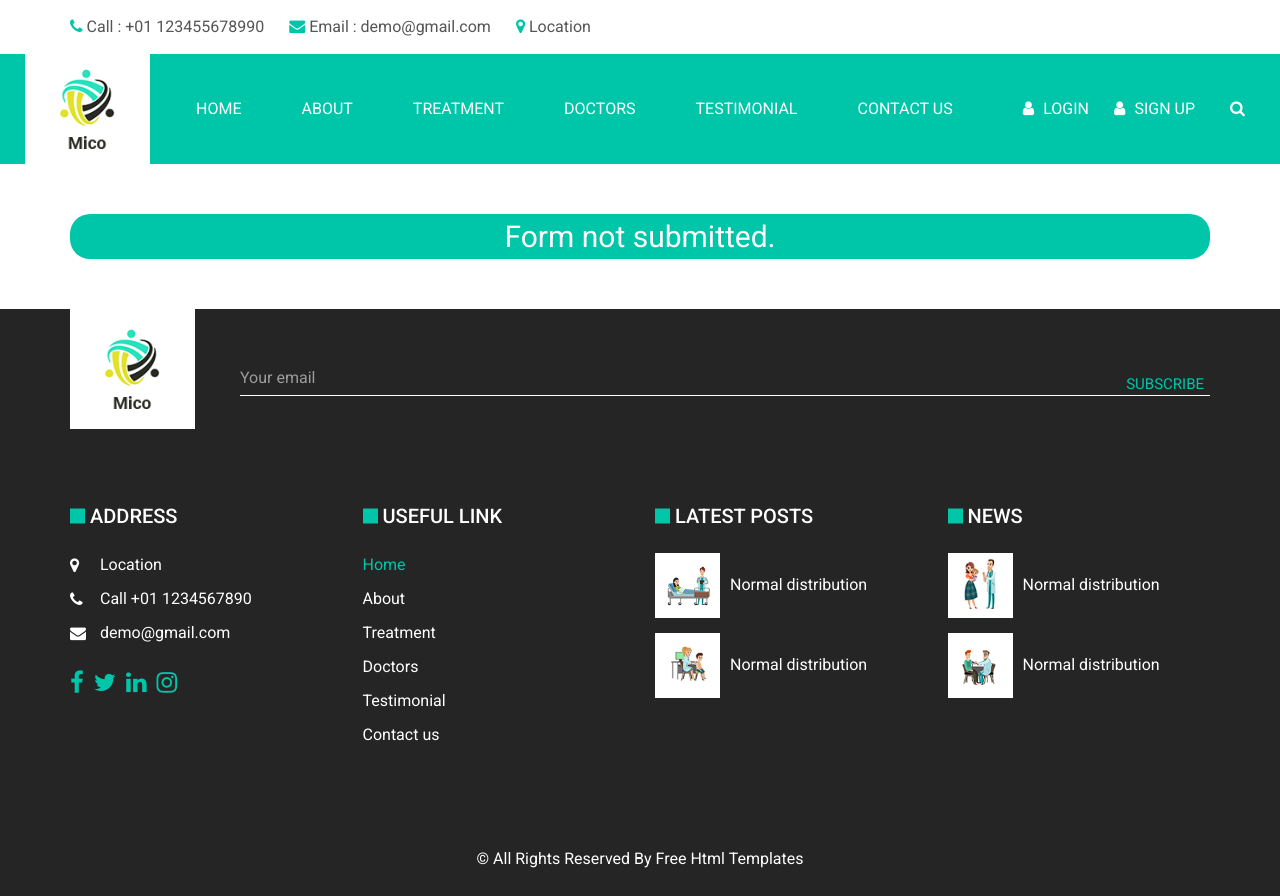
After one commit to IrenaStu/Mico-project, a PHP site: page /page.php in a window 1280 px wide. The commit adds this page. Run offline with PHP 8.4, Linux system fonts and the light colour scheme; some libraries are stand-ins or nearby versions.

Commit message:
Modified form

```diff
--- a/css/style.css
+++ b/css/style.css
@@ -1129,4 +1129,35 @@ a:focus {
 .footer_section p a {
   color: inherit;
 }
+
+.pagemain{
+  display: flex;
+  justify-content: center;
+  align-items: center;
+  flex-direction: column;
+  background-color: #00c6a9;
+  margin-top: 50px;
+  margin-bottom: 50px;
+  border-radius: 20px;
+
+}
+.pageless{
+  color: #ffffff;
+  font-size: 30px;
+  display: flex;
+  justify-content: center;
+  align-items: center;
+  flex-direction: column;
+
+  text-align: left;
+
+}
+.appointment{
+  color: chartreuse;
+
+  font-size: 40px;
+
+}
+
+
 /*# sourceMappingURL=style.css.map */
--- /dev/null
+++ b/page.php
@@ -0,0 +1,317 @@
+<!DOCTYPE html>
+<html lang="en">
+<head>
+    <meta charset="UTF-8">
+    <meta name="viewport" content="width=device-width, initial-scale=1.0">
+    <title>Document</title>
+</head>
+ <!-- Basic -->
+ <meta charset="utf-8" />
+  <meta http-equiv="X-UA-Compatible" content="IE=edge" />
+  <!-- Mobile Metas -->
+  <meta name="viewport" content="width=device-width, initial-scale=1, shrink-to-fit=no" />
+  <!-- Site Metas -->
+  <meta name="keywords" content="" />
+  <meta name="description" content="" />
+  <meta name="author" content="" />
+
+  <title>Mico</title>
+
+
+  <!-- bootstrap core css -->
+  <link rel="stylesheet" type="text/css" href="css/bootstrap.css" />
+
+  <!-- fonts style -->
+  <link href="https://fonts.googleapis.com/css2?family=Roboto:wght@400;500;700;900&display=swap" rel="stylesheet">
+
+  <!--owl slider stylesheet -->
+  <link rel="stylesheet" type="text/css" href="https://cdnjs.cloudflare.com/ajax/libs/OwlCarousel2/2.3.4/assets/owl.carousel.min.css" />
+
+  <!-- font awesome style -->
+  <link href="css/font-awesome.min.css" rel="stylesheet" />
+  <!-- nice select -->
+  <link rel="stylesheet" href="https://cdnjs.cloudflare.com/ajax/libs/jquery-nice-select/1.1.0/css/nice-select.min.css" integrity="sha256-mLBIhmBvigTFWPSCtvdu6a76T+3Xyt+K571hupeFLg4=" crossorigin="anonymous" />
+  <!-- datepicker -->
+  <link rel="stylesheet" href="https://cdnjs.cloudflare.com/ajax/libs/bootstrap-datepicker/1.3.0/css/datepicker.css">
+  <!-- Custom styles for this template -->
+  <link href="css/style.css" rel="stylesheet" />
+  <!-- responsive style -->
+  <link href="css/responsive.css" rel="stylesheet" />
+
+<body>
+
+     <!-- header section strats -->
+     <header class="header_section">
+      <div class="header_top">
+        <div class="container">
+          <div class="contact_nav">
+            <a href="./mico-html.php">
+              <i class="fa fa-phone" aria-hidden="true"></i>
+              <span>
+                Call : +01 123455678990
+              </span>
+            </a>
+            <a href="./mico-html.php">
+              <i class="fa fa-envelope" aria-hidden="true"></i>
+              <span>
+                Email : demo@gmail.com
+              </span>
+            </a>
+            <a href="./mico-html.php">
+              <i class="fa fa-map-marker" aria-hidden="true"></i>
+              <span>
+                Location
+              </span>
+            </a>
+          </div>
+        </div>
+      </div>
+      <div class="header_bottom">
+        <div class="container-fluid">
+          <nav class="navbar navbar-expand-lg custom_nav-container ">
+            <a class="navbar-brand" href="index.php">
+              <img src="images/logo.png" alt="">
+            </a>
+
+
+            <button class="navbar-toggler" type="button" data-toggle="collapse" data-target="#navbarSupportedContent" aria-controls="navbarSupportedContent" aria-expanded="false" aria-label="Toggle navigation">
+              <span class=""> </span>
+            </button>
+
+            <div class="collapse navbar-collapse" id="navbarSupportedContent">
+              <div class="d-flex mr-auto flex-column flex-lg-row align-items-center">
+                <ul class="navbar-nav  ">
+                  <li class="nav-item active">
+                    <a class="nav-link" href="index.php">Home <span class="sr-only">(current)</span></a>
+                  </li>
+                  <li class="nav-item">
+                    <a class="nav-link" href="about.html"> About</a>
+                  </li>
+                  <li class="nav-item">
+                    <a class="nav-link" href="treatment.html">Treatment</a>
+                  </li>
+                  <li class="nav-item">
+                    <a class="nav-link" href="doctor.html">Doctors</a>
+                  </li>
+                  <li class="nav-item">
+                    <a class="nav-link" href="testimonial.html">Testimonial</a>
+                  </li>
+                  <li class="nav-item">
+                    <a class="nav-link" href="contact.html">Contact Us</a>
+                  </li>
+                </ul>
+              </div>
+              <div class="quote_btn-container">
+                <a href="">
+                  <i class="fa fa-user" aria-hidden="true"></i>
+                  <span>
+                    Login
+                  </span>
+                </a>
+                <a href="">
+                  <i class="fa fa-user" aria-hidden="true"></i>
+                  <span>
+                    Sign Up
+                  </span>
+                </a>
+                <form class="form-inline">
+                  <button class="btn  my-2 my-sm-0 nav_search-btn" type="submit">
+                    <i class="fa fa-search" aria-hidden="true"></i>
+                  </button>
+                </form>
+              </div>
+            </div>
+          </nav>
+        </div>
+      </div>
+    </header>
+    <!-- end header section -->
+
+    <div class="container">
+        <div class="pagemain">
+            <div class="pageless">
+
+                <?php
+                    if ($_SERVER["REQUEST_METHOD"] == "POST") {
+
+                        $patientName = $_POST["inputPatientName"];
+                        $doctorName = $_POST["inputDoctorName"];
+                        $departamentName = $_POST["inputDepartmentName"];
+                        $phoneNumber = (int) $_POST["inputPhone"];
+                        $symptom = $_POST["inputSymptoms"];
+                        $date = $_POST["inputDate"];
+
+
+                        echo "Patient Name: " . htmlspecialchars($patientName) . "<br>";
+                        echo "Doctor's Name: " . htmlspecialchars($doctorName) . "<br>";
+                        echo "Departament: " . htmlspecialchars($departamentName) . "<br>";
+                        echo "Phone number: " . htmlspecialchars($phoneNumber) . "<br>";
+                        echo "Symptoms: " . htmlspecialchars( $symptom) . "<br>";
+                        echo "Date: " . htmlspecialchars( $date) . "<br>";
+                        echo " <div class='appoi'>
+                            <h2 class = 'appointment'> The appointment is booked </h2>
+                            </div>";
+                    } else {
+                        echo "Form not submitted.";
+                    }
+                ?>
+            </div>
+
+
+        </div>
+    </div>
+
+    <!-- info section -->
+    <section class="info_section ">
+    <div class="container">
+      <div class="info_top">
+        <div class="info_logo">
+          <a href="">
+            <img src="images/logo.png" alt="">
+          </a>
+        </div>
+        <div class="info_form">
+          <form action="">
+            <input type="email" placeholder="Your email">
+            <button>
+              Subscribe
+            </button>
+          </form>
+        </div>
+      </div>
+      <div class="info_bottom layout_padding2">
+        <div class="row info_main_row">
+          <div class="col-md-6 col-lg-3">
+            <h5>
+              Address
+            </h5>
+            <div class="info_contact">
+              <a href="">
+                <i class="fa fa-map-marker" aria-hidden="true"></i>
+                <span>
+                  Location
+                </span>
+              </a>
+              <a href="">
+                <i class="fa fa-phone" aria-hidden="true"></i>
+                <span>
+                  Call +01 1234567890
+                </span>
+              </a>
+              <a href="">
+                <i class="fa fa-envelope"></i>
+                <span>
+                  demo@gmail.com
+                </span>
+              </a>
+            </div>
+            <div class="social_box">
+              <a href="">
+                <i class="fa fa-facebook" aria-hidden="true"></i>
+              </a>
+              <a href="">
+                <i class="fa fa-twitter" aria-hidden="true"></i>
+              </a>
+              <a href="">
+                <i class="fa fa-linkedin" aria-hidden="true"></i>
+              </a>
+              <a href="">
+                <i class="fa fa-instagram" aria-hidden="true"></i>
+              </a>
+            </div>
+          </div>
+          <div class="col-md-6 col-lg-3">
+            <div class="info_links">
+              <h5>
+                Useful link
+              </h5>
+              <div class="info_links_menu">
+                <a class="active" href="index.php">
+                  Home
+                </a>
+                <a href="about.html">
+                  About
+                </a>
+                <a href="treatment.html">
+                  Treatment
+                </a>
+                <a href="doctor.html">
+                  Doctors
+                </a>
+                <a href="testimonial.html">
+                  Testimonial
+                </a>
+                <a href="contact.html">
+                  Contact us
+                </a>
+              </div>
+            </div>
+          </div>
+          <div class="col-md-6 col-lg-3">
+            <div class="info_post">
+              <h5>
+                LATEST POSTS
+              </h5>
+              <div class="post_box">
+                <div class="img-box">
+                  <img src="images/post1.jpg" alt="">
+                </div>
+                <p>
+                  Normal
+                  distribution
+                </p>
+              </div>
+              <div class="post_box">
+                <div class="img-box">
+                  <img src="images/post2.jpg" alt="">
+                </div>
+                <p>
+                  Normal
+                  distribution
+                </p>
+              </div>
+            </div>
+          </div>
+          <div class="col-md-6 col-lg-3">
+            <div class="info_post">
+              <h5>
+                News
+              </h5>
+              <div class="post_box">
+                <div class="img-box">
+                  <img src="images/post3.jpg" alt="">
+                </div>
+                <p>
+                  Normal
+                  distribution
+                </p>
+              </div>
+              <div class="post_box">
+                <div class="img-box">
+                  <img src="images/post4.png" alt="">
+                </div>
+                <p>
+                  Normal
+                  distribution
+                </p>
+              </div>
+            </div>
+          </div>
+        </div>
+      </div>
+    </div>
+  </section>
+  <!-- end info_section -->
+
+
+  <!-- footer section -->
+    <footer class="footer_section">
+    <div class="container">
+      <p>
+        &copy; <span id="displayYear"></span> All Rights Reserved By
+        <a href="https://html.design/">Free Html Templates</a>
+      </p>
+    </div>
+  </footer>
+</body>
+</html>
```
Also changed, not shown: index.php (renamed from index.html, +31 -23 lines).
